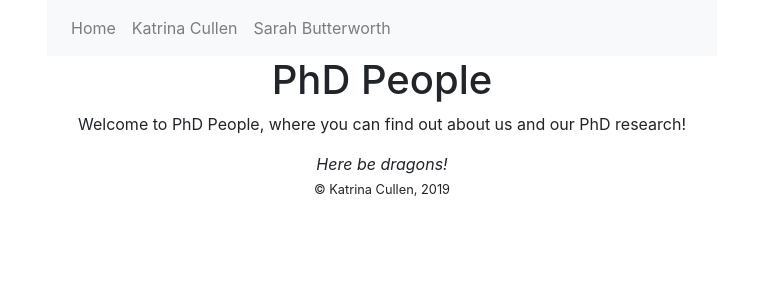
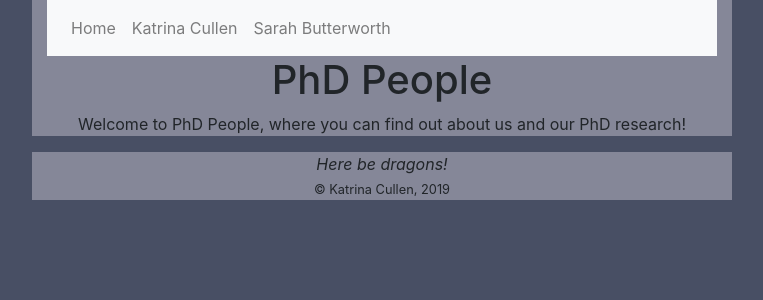
Before and after one commit to KatrinapC/COMPETITION_KC_SB, a Flask app: page /home in a window 1280 px wide. Shown: the top 300 px of the page, without its empty margins (258-1021 px from the left). Run offline with Flask 2, Linux system fonts and the light colour scheme; some libraries are stand-ins or nearby versions.

Commit message:
update secondary.css

```diff
--- a/static/css/secondary.css
+++ b/static/css/secondary.css
@@ -1,9 +1,11 @@
 body {
+  background-color: #484F64;
 }
 
 .container {
-    max-width: 700px;
-    }
+  background-color: #858798;
+  max-width: 700px;
+  }
 
 .responsive-img {
   width: 100%;
```
